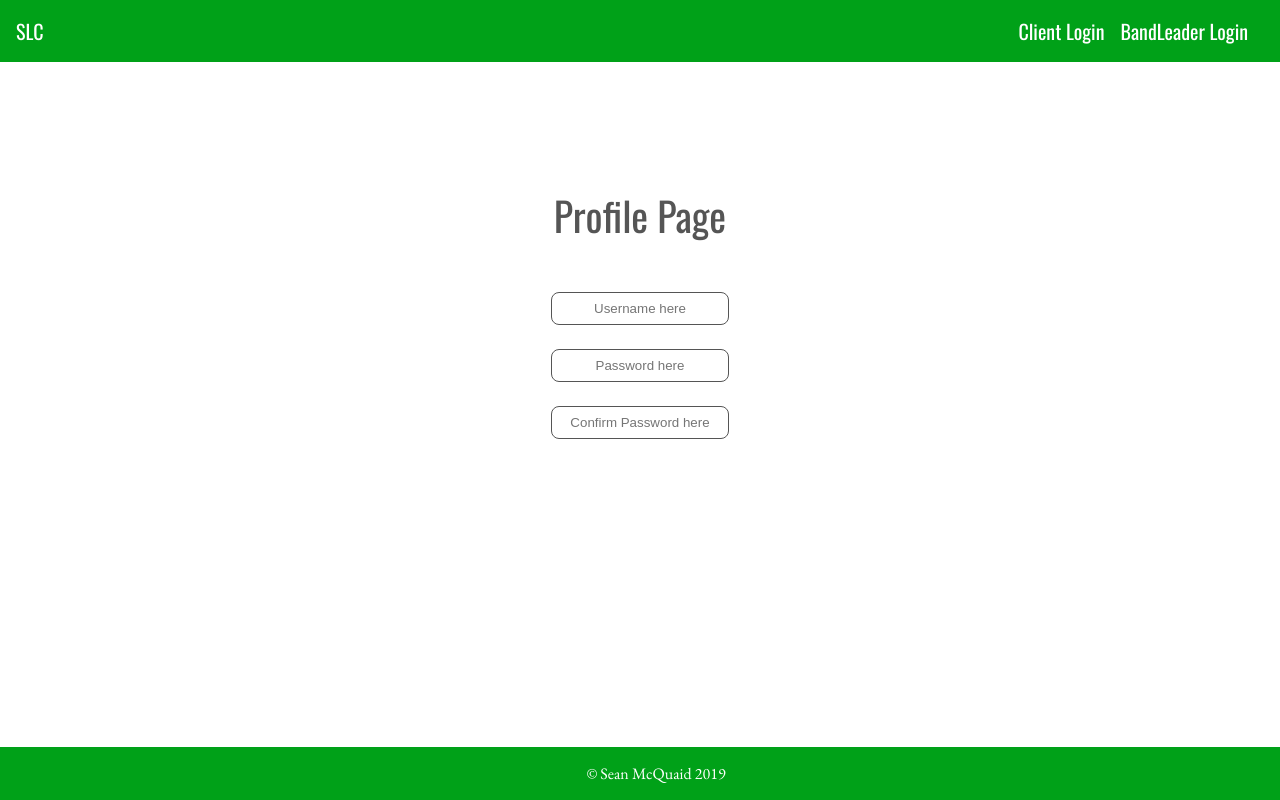
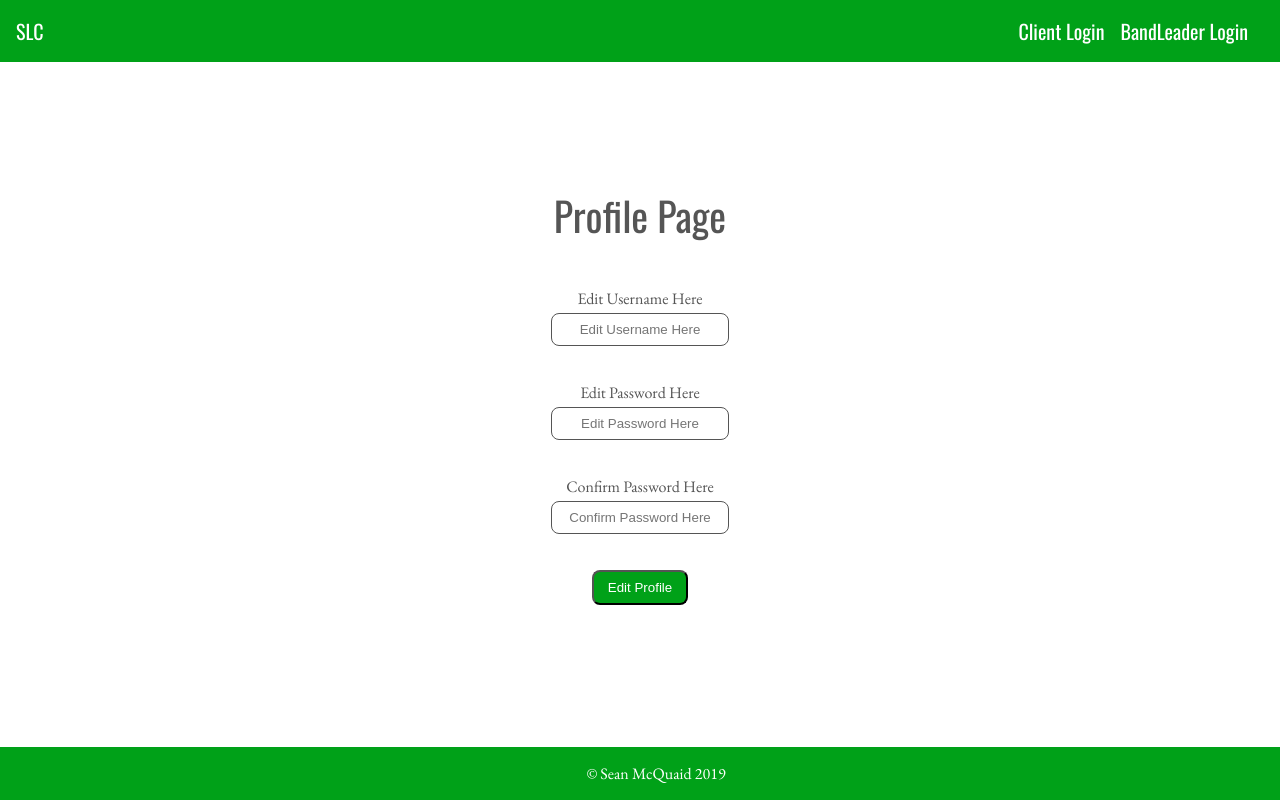
Before and after one commit to seanmcquaid/SetListCreator, a React (Create React App) app in the folder client/: page /bandLeader/editProfile in a window 1280 px wide. Shown: the top 800 px of the page. Built offline with nearby package versions, Linux system fonts and the light colour scheme.

Commit message:
presentational part of bandleader profile page is done

```diff
--- a/client/src/components/BandLeaderPages/BandLeaderProfilePage/BandLeaderProfilePage.js
+++ b/client/src/components/BandLeaderPages/BandLeaderProfilePage/BandLeaderProfilePage.js
@@ -2,6 +2,7 @@ import React, {useState, useEffect} from "react";
 import styles from "./BandLeaderProfilePage.module.css";
 import Text from "../../UI/Text/Text";
 import Input from "../../UI/Input/Input";
+import Button from "../../UI/Button/Button";
 import {connect} from "react-redux";
 
 const BandLeaderProfilePage = props => {
@@ -9,19 +10,51 @@ const BandLeaderProfilePage = props => {
     const [password, setPassword] = useState("");
     const [confirmPassword, setConfirmPassword] = useState("");
 
+    useEffect(() => {
+
+    },[])
+
+    const userNameOnChangeHandler = event => {
+        setUsername(event.target.value);
+    }
+
+    const passwordOnChangeHandler = event => {
+        setPassword(event.target.value);
+    }
+
+    const confirmPasswordOnChangeHandler = event => {
+        setConfirmPassword(event.target.value);
+    }
+
     return (
         <div className={styles.bandLeaderProfilePageContainer}>
             <Text headerText={true}>Profile Page</Text>
-            <form>
+            <form className={styles.bandLeaderEditProfileForm} >
                 <Input
-                placeholder="Username here"
+                    name="username"
+                    title="Edit Username Here"
+                    type="text"
+                    value={username}
+                    onChangeHandler={userNameOnChangeHandler}
+                    placeholder="Edit Username Here"
                 />
                 <Input
-                placeholder="Password here"
+                    name="password"
+                    title="Edit Password Here"
+                    type="text"
+                    value={password}
+                    onChangeHandler={passwordOnChangeHandler}
+                    placeholder="Edit Password Here"
                 />
                 <Input
-                placeholder="Confirm Password here"
+                    name="confirmPassword"
+                    title="Confirm Password Here"
+                    type="text"
+                    value={confirmPassword}
+                    onChangeHandler={confirmPasswordOnChangeHandler}
+                    placeholder="Confirm Password Here"
                 />
+                <Button title="Edit Profile" type="submit"/>
             </form>
         </div>
     )
--- a/client/src/components/BandLeaderPages/BandLeaderProfilePage/BandLeaderProfilePage.module.css
+++ b/client/src/components/BandLeaderPages/BandLeaderProfilePage/BandLeaderProfilePage.module.css
@@ -1,4 +1,4 @@
-.bandLeaderProfilePageContainer {
+.bandLeaderProfilePageContainer, .bandLeaderEditProfileForm {
     display: flex;
     justify-content: center;
     align-items: center;
```
